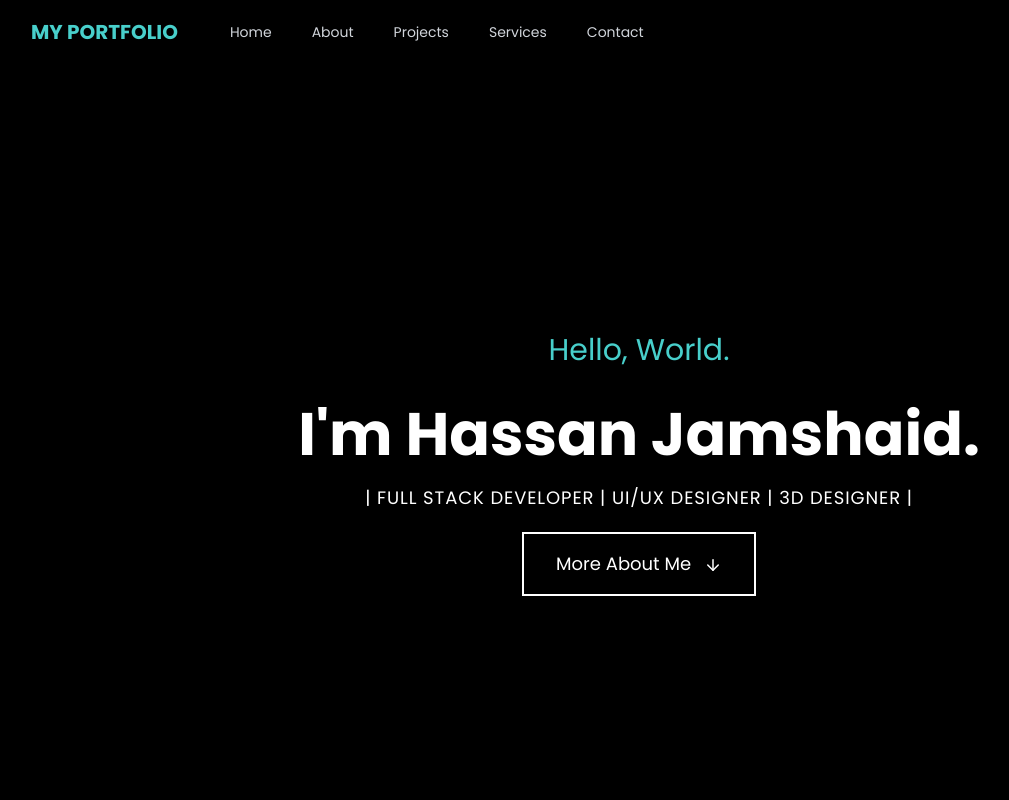
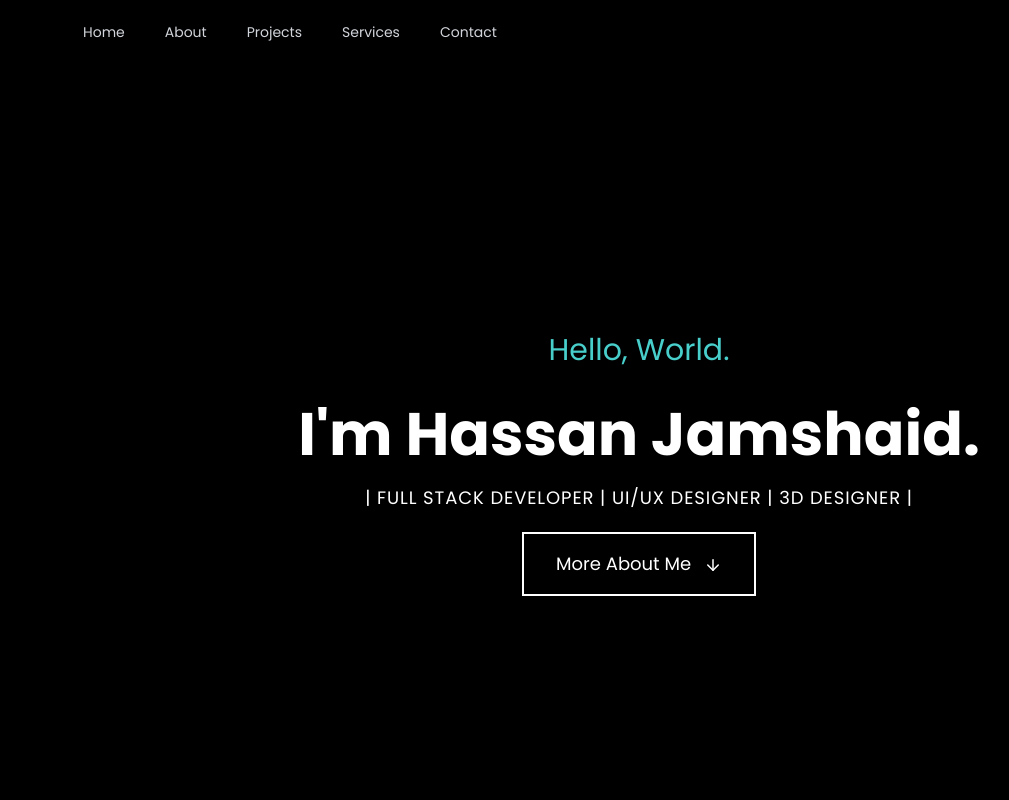
Before and after one commit to hassan-jamshaid10/Portfolio-Fullstack, a React (Vite) app: page / in a window 1280 px wide. Shown: the top 800 px of the page, without its empty margins (1-1010 px from the left). Built offline with nearby package versions, Linux system fonts and the light colour scheme.

Commit message:
changes made in header footer

```diff
--- a/src/Components/Footer/index.jsx
+++ b/src/Components/Footer/index.jsx
@@ -8,7 +8,7 @@ const Footer = () => {
       <div className="max-w-7xl mx-auto px-4 flex flex-col md:flex-row justify-between items-center">
         {/* Left side - Copyright */}
         <p className="text-gray-400 text-center md:text-left mb-4 md:mb-0">
-          &copy; {new Date().getFullYear()} My Portfolio | Designed By
+          &copy; {new Date().getFullYear()} | Designed By
           <a className="text-white hover:text-[#48CFCB]" href="#!"> Hassan</a>
         </p>
 
--- a/src/Components/Header/index.jsx
+++ b/src/Components/Header/index.jsx
@@ -14,9 +14,7 @@ const Header = () => {
       <div className="max-w-7xl mx-auto px-4 sm:px-6 lg:px-8">
         <div className="flex items-center justify-between h-16">
           <div className="flex items-center">
-            <div className="flex-shrink-0">
-              <h1 className="text-xl text-[#48CFCB] font-bold">MY PORTFOLIO</h1>
-            </div>
+
             <div className="hidden md:block">
               <div className="ml-10 flex items-baseline space-x-4">
                 <a href="#home" className="text-gray-300 hover:text-[#229799] px-3 py-2 rounded-md text-sm font-medium">Home</a>
```
